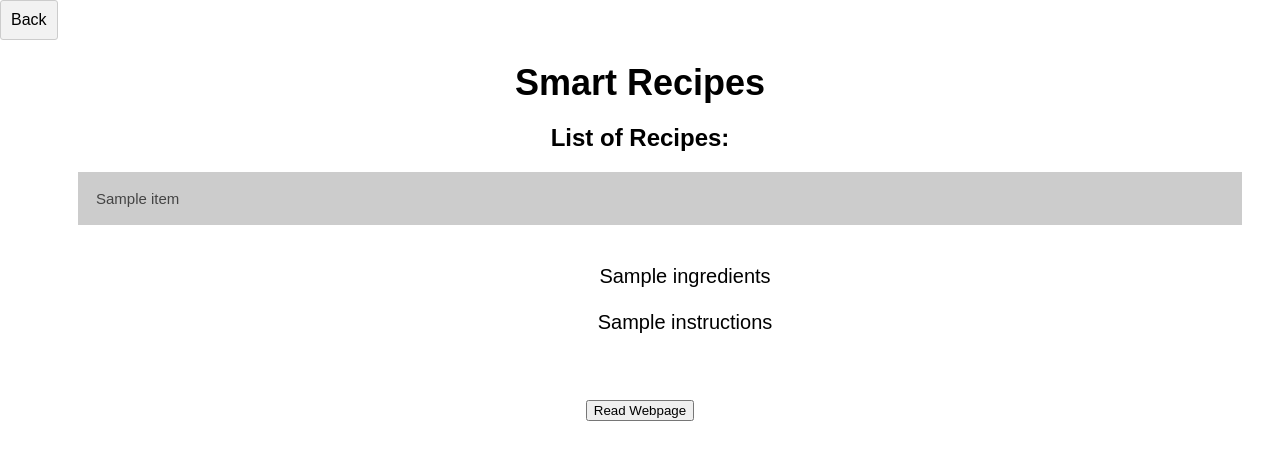
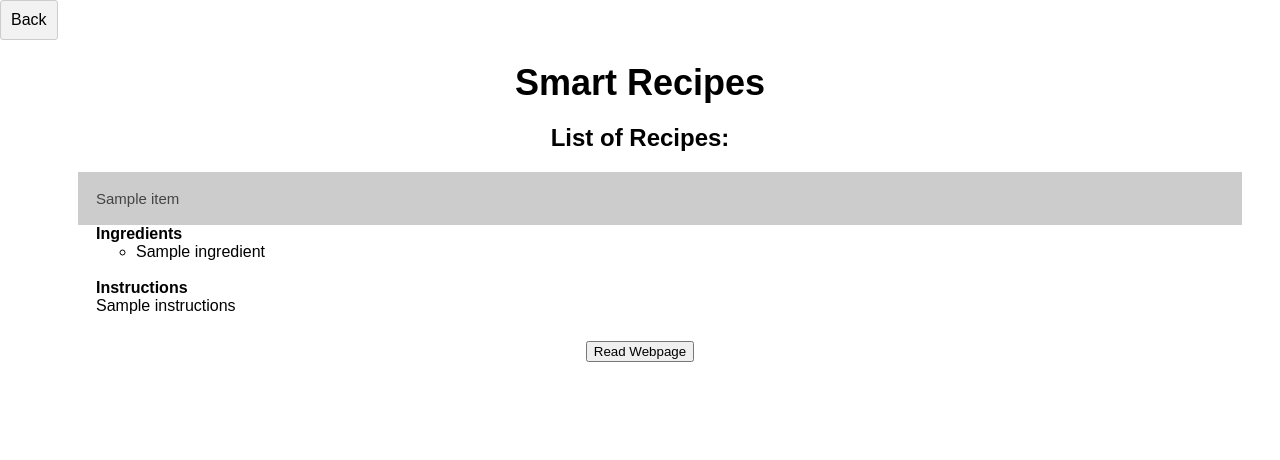
Before and after one commit to 5914-project/MainRepo, a Flask app: template templates/list.html in a window 1280 px wide, after a click that opens the changed part. Shown: the top 460 px of the page. Run offline with Flask 2, Linux system fonts and the light colour scheme; the template is opened without the code that fills it: most values are stand-ins (such as "Sample title", 1, 10 or a date in 2020).

Commit message:
format displayed results

```diff
--- a/static/style.css
+++ b/static/style.css
@@ -65,6 +65,7 @@ button[type="submit"] {
     display: none;
     background-color: white;
     overflow: hidden;
+    text-align: left;
   }
 
   .sidebar {
--- a/templates/list.html
+++ b/templates/list.html
@@ -12,11 +12,16 @@
     {% for item in items %}
         <button class="accordion">{{ item.title }}</button>
         <div class="panel">
-            <p>
-                {{ item.ingredients }}
-                <br><br>
+            <strong>Ingredients</strong>
+            <ul>
+                {% for ingredient in item.ingredients %}
+                    <li>{{ ingredient }}</li>
+                {% endfor %}
+            </ul>
+            <br>
+            <strong>Instructions</strong>
+            <br>
                 {{ item.instructions }}
-            </p>
         </div>
     {% endfor %}
   </ul>
```
